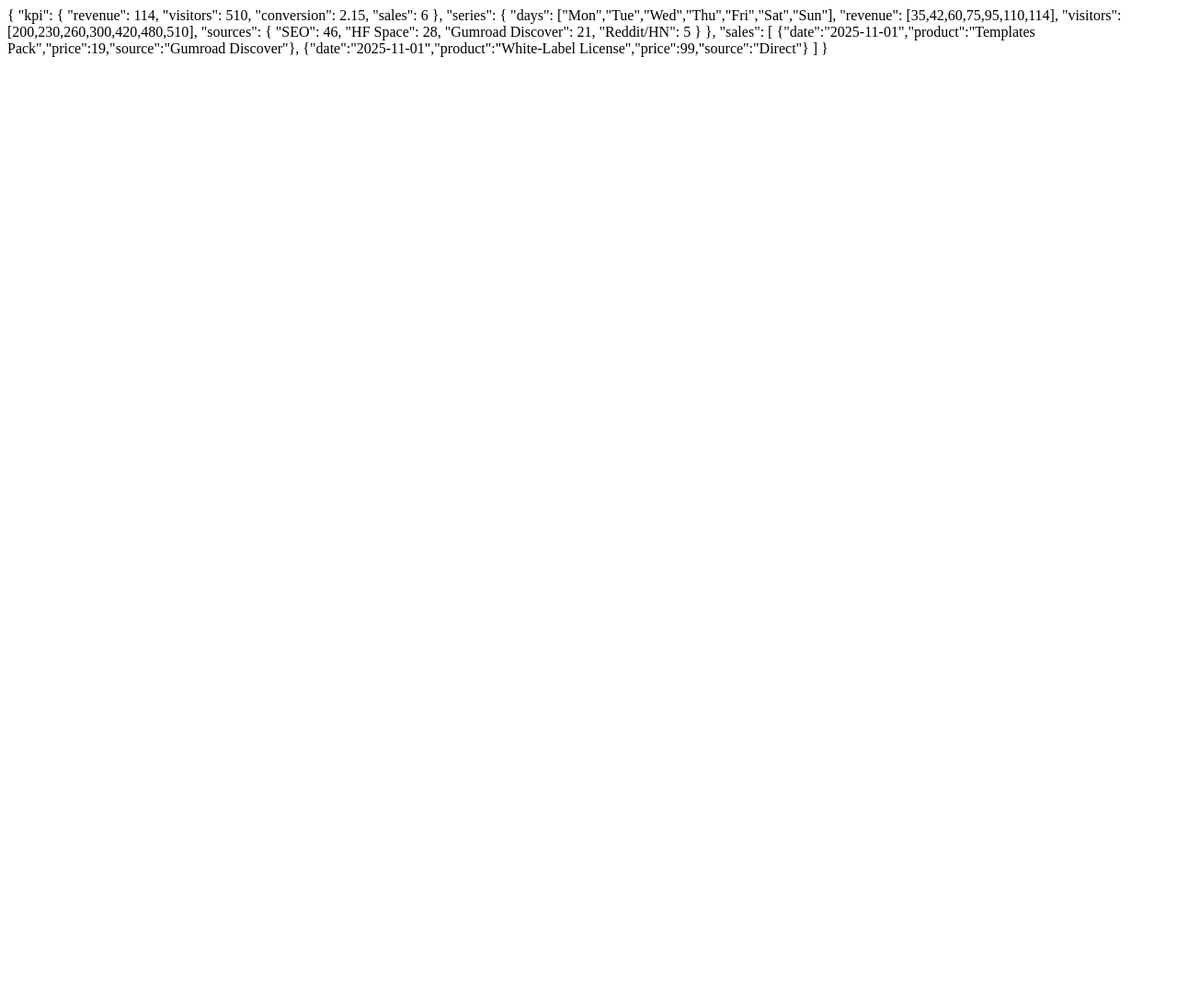
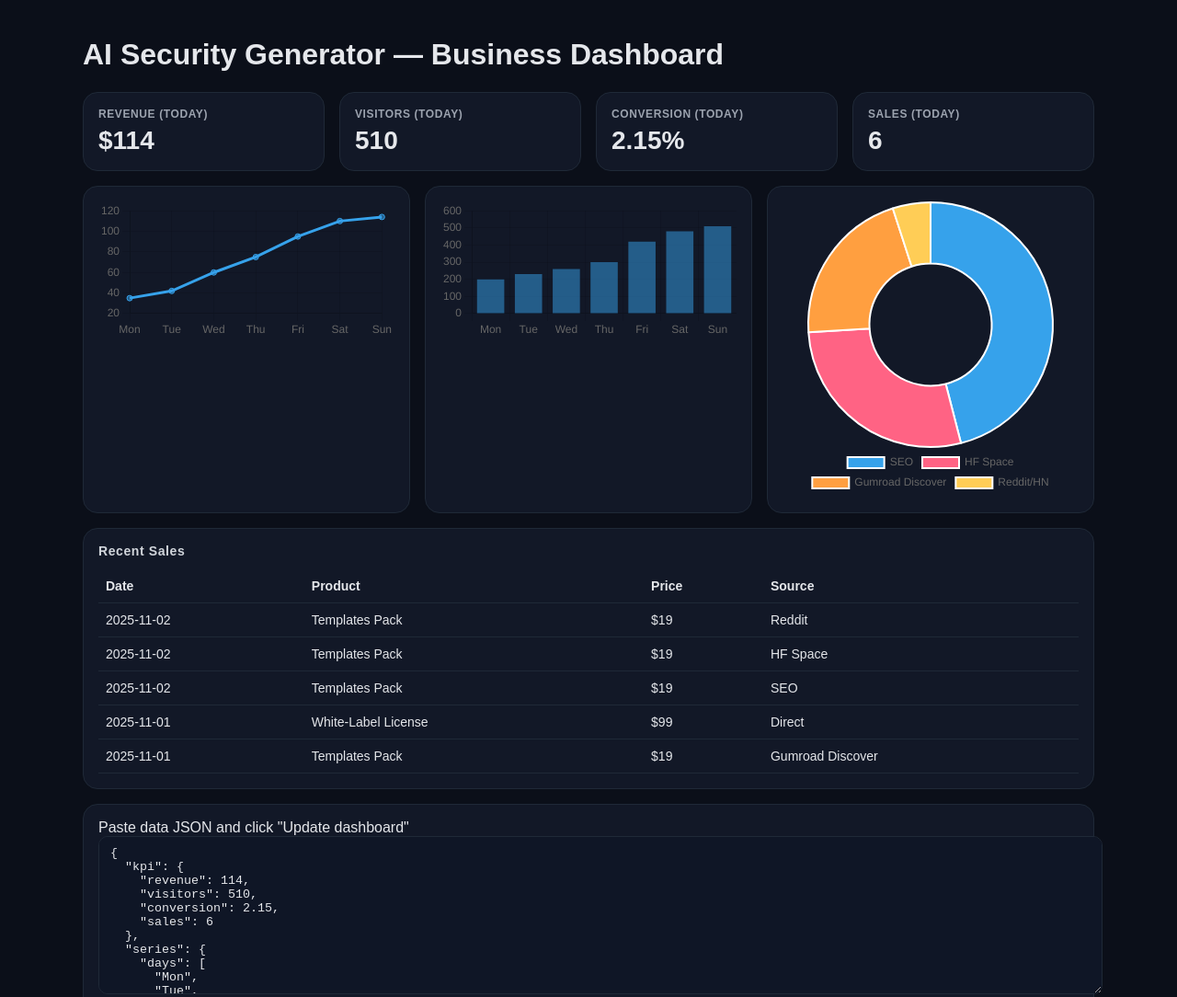
Before and after one commit to srcz157/ai-security-generator-ksa, a plain HTML site: page index.html in a window 1280 px wide. Shown: the top 1084 px of the page at 92% size. Before the commit the page ends 800 px from the top, so only its background shows below. Drawn offline with nearby package versions, Linux system fonts and the light colour scheme.

Commit message:
Update index.html

```diff
--- a/index.html
+++ b/index.html
@@ -1,13 +1,145 @@
-{
-  "kpi": { "revenue": 114, "visitors": 510, "conversion": 2.15, "sales": 6 },
-  "series": {
-    "days": ["Mon","Tue","Wed","Thu","Fri","Sat","Sun"],
-    "revenue": [35,42,60,75,95,110,114],
-    "visitors": [200,230,260,300,420,480,510],
-    "sources": { "SEO": 46, "HF Space": 28, "Gumroad Discover": 21, "Reddit/HN": 5 }
-  },
-  "sales": [
-    {"date":"2025-11-01","product":"Templates Pack","price":19,"source":"Gumroad Discover"},
-    {"date":"2025-11-01","product":"White-Label License","price":99,"source":"Direct"}
-  ]
-}
+<!DOCTYPE html>
+<html lang="en">
+<head>
+  <meta charset="utf-8" />
+  <meta name="viewport" content="width=device-width, initial-scale=1" />
+  <title>AI Security Generator — Business Dashboard</title>
+  <script src="https://cdn.jsdelivr.net/npm/chart.js"></script>
+  <style>
+    body{ margin:0; font-family:Arial, sans-serif; background:#0b0f19; color:#e5e7eb; }
+    .wrap{ max-width:1100px; margin:0 auto; padding:20px; }
+    .grid{ display:grid; gap:16px; }
+    .cards{ grid-template-columns: repeat(4, minmax(0, 1fr)); }
+    @media (max-width: 980px){ .cards{ grid-template-columns: repeat(2, minmax(0, 1fr)); } }
+    @media (max-width: 580px){ .cards{ grid-template-columns: 1fr; } }
+    .card{ background:#121827; border:1px solid #1f2937; border-radius:16px; padding:16px; }
+    .card h3{ margin:0 0 6px 0; font-size:12px; text-transform: uppercase; color:#9ca3af; letter-spacing:.6px; }
+    .card .value{ font-size:28px; font-weight:700; }
+    textarea{ width:100%; background:#0f1626; color:#e5e7eb; border:1px solid #1f2937; border-radius:10px; padding:10px 12px; }
+    button{ background:#60a5fa; color:#0b0f19; padding:10px 14px; border:0; border-radius:10px; font-weight:700; cursor:pointer; }
+    .table{ width:100%; border-collapse: collapse; }
+    .table th, .table td{ text-align:left; padding:10px 8px; border-bottom:1px solid #1f2937; font-size:14px; }
+  </style>
+</head>
+<body>
+  <main class="wrap">
+    <h1>AI Security Generator — Business Dashboard</h1>
+
+    <section class="grid cards">
+      <div class="card"><h3>Revenue (Today)</h3><div class="value" id="kpiRevenue">$0</div></div>
+      <div class="card"><h3>Visitors (Today)</h3><div class="value" id="kpiVisitors">0</div></div>
+      <div class="card"><h3>Conversion (Today)</h3><div class="value" id="kpiConv">0%</div></div>
+      <div class="card"><h3>Sales (Today)</h3><div class="value" id="kpiSales">0</div></div>
+    </section>
+
+    <section class="grid" style="grid-template-columns:1fr 1fr 1fr; margin-top:16px;">
+      <div class="card"><canvas id="chartRevenue" height="140"></canvas></div>
+      <div class="card"><canvas id="chartVisitors" height="140"></canvas></div>
+      <div class="card"><canvas id="chartSources" height="140"></canvas></div>
+    </section>
+
+    <section class="card" style="margin-top:16px;">
+      <h3 style="margin:0 0 12px 0; font-size:14px; text-transform:none; color:#d1d5db;">Recent Sales</h3>
+      <table class="table" id="salesTable">
+        <thead>
+          <tr><th>Date</th><th>Product</th><th>Price</th><th>Source</th></tr>
+        </thead>
+        <tbody></tbody>
+      </table>
+    </section>
+
+    <section class="card" style="margin-top:16px;">
+      <label for="dataArea">Paste data JSON and click "Update dashboard"</label>
+      <textarea id="dataArea" rows="10"></textarea>
+      <div style="margin-top:8px; display:flex; gap:8px; justify-content:flex-end;">
+        <button id="loadSample">Load sample data</button>
+        <button id="updateBtn">Update dashboard</button>
+      </div>
+    </section>
+  </main>
+
+  <script>
+    let chartRev, chartVis, chartSrc;
+    function $(id){ return document.getElementById(id); }
+    function fmt(n){ return Intl.NumberFormat('en-US',{maximumFractionDigits:2}).format(n); }
+
+    function upsertTable(rows){
+      const tbody = $("salesTable").querySelector("tbody");
+      tbody.innerHTML = "";
+      rows.slice().reverse().forEach(r => {
+        const tr = document.createElement("tr");
+        tr.innerHTML = `<td>${r.date}</td><td>${r.product}</td><td>$${fmt(r.price)}</td><td>${r.source}</td>`;
+        tbody.appendChild(tr);
+      });
+    }
+    function updateKPIs(kpi){
+      $("kpiRevenue").textContent = `$${fmt(kpi.revenue||0)}`;
+      $("kpiVisitors").textContent = fmt(kpi.visitors||0);
+      $("kpiConv").textContent = `${fmt(kpi.conversion||0)}%`;
+      $("kpiSales").textContent = fmt(kpi.sales||0);
+    }
+    function updateCharts(series){
+      const labels = series.days || [];
+      const revenue = series.revenue || [];
+      const visitors = series.visitors || [];
+      const sources = series.sources || {};
+
+      if(chartRev) chartRev.destroy();
+      chartRev = new Chart($("chartRevenue").getContext("2d"), {
+        type: "line",
+        data: { labels, datasets: [{ label: "Revenue ($)", data: revenue }] },
+        options: { plugins:{ legend:{ display:false } } }
+      });
+
+      if(chartVis) chartVis.destroy();
+      chartVis = new Chart($("chartVisitors").getContext("2d"), {
+        type: "bar",
+        data: { labels, datasets: [{ label: "Visitors", data: visitors }] },
+        options: { plugins:{ legend:{ display:false } } }
+      });
+
+      if(chartSrc) chartSrc.destroy();
+      chartSrc = new Chart($("chartSources").getContext("2d"), {
+        type: "doughnut",
+        data: { labels:Object.keys(sources), datasets: [{ data:Object.values(sources) }] },
+        options: { plugins:{ legend:{ position:"bottom" } } }
+      });
+    }
+    function applyData(json){
+      const data = JSON.parse(json);
+      updateKPIs(data.kpi||{});
+      updateCharts(data.series||{});
+      upsertTable(data.sales||[]);
+    }
+
+    const sample = {
+      kpi: { revenue: 114, visitors: 510, conversion: 2.15, sales: 6 },
+      series: {
+        days: ["Mon","Tue","Wed","Thu","Fri","Sat","Sun"],
+        revenue: [35,42,60,75,95,110,114],
+        visitors: [200,230,260,300,420,480,510],
+        sources: { "SEO": 46, "HF Space": 28, "Gumroad Discover": 21, "Reddit/HN": 5 }
+      },
+      sales: [
+        {"date":"2025-11-01","product":"Templates Pack","price":19,"source":"Gumroad Discover"},
+        {"date":"2025-11-01","product":"White-Label License","price":99,"source":"Direct"},
+        {"date":"2025-11-02","product":"Templates Pack","price":19,"source":"SEO"},
+        {"date":"2025-11-02","product":"Templates Pack","price":19,"source":"HF Space"},
+        {"date":"2025-11-02","product":"Templates Pack","price":19,"source":"Reddit"}
+      ]
+    };
+
+    $("loadSample").addEventListener("click", ()=>{
+      $("dataArea").value = JSON.stringify(sample, null, 2);
+      applyData($("dataArea").value);
+    });
+    $("updateBtn").addEventListener("click", ()=>{
+      try { applyData($("dataArea").value); } catch(e){ alert("Invalid JSON"); }
+    });
+
+    // init
+    $("dataArea").value = JSON.stringify(sample, null, 2);
+    applyData($("dataArea").value);
+  </script>
+</body>
+</html>
```
